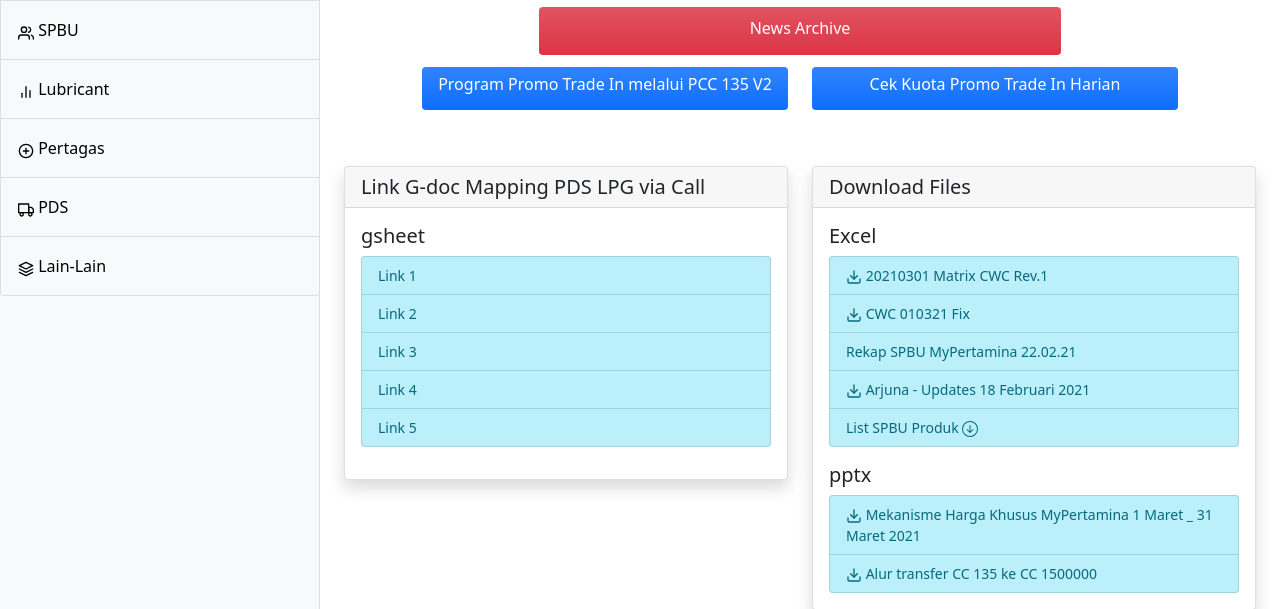
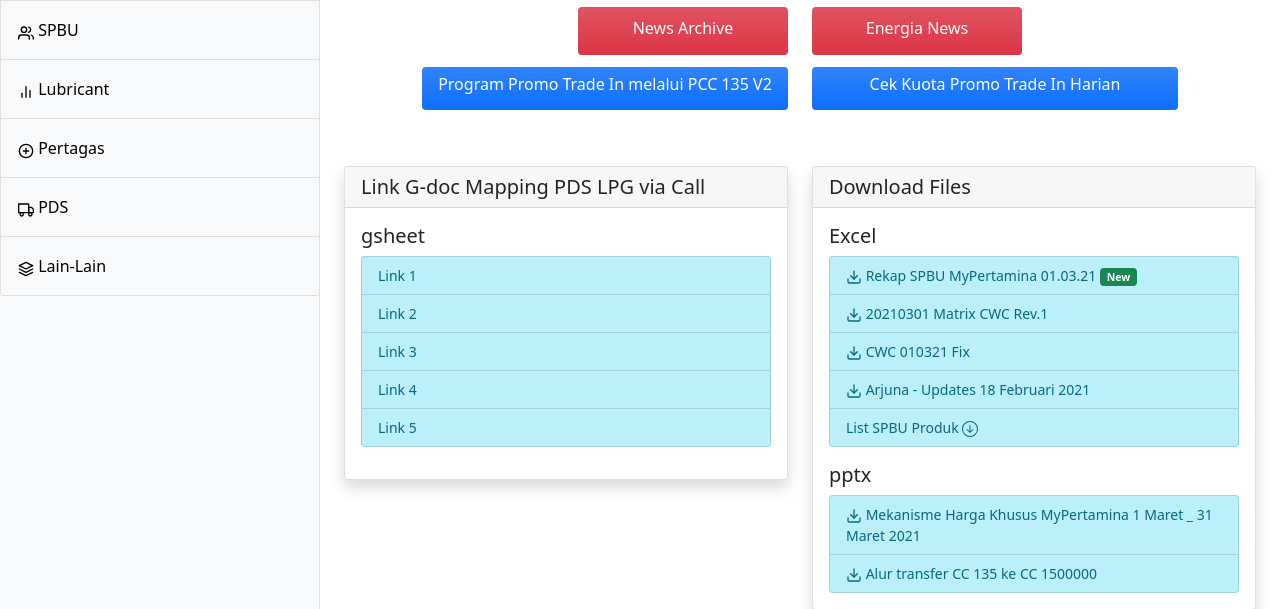
Before and after one commit to gunawanzakiahhalim/ci4login, a CodeIgniter 4 app: the page made by app/Views/info/index.php in a window 1280 px wide. Shown: the part 242-851 px from the top of the page. Run offline with PHP 8.4 and a stand-in for CodeIgniter, Linux system fonts and the light colour scheme; the template is opened without the code that fills it, so the values that code supplies are empty; some libraries are stand-ins or nearby versions.

Commit message:
modified file.php

```diff
--- a/app/Views/info/file1.php
+++ b/app/Views/info/file1.php
@@ -1,9 +1,16 @@
 <div class="row justify-content-center mb-1">
-  <div class="col-md-7">
+  <div class="col-md-3">
     <div class="p-2 mb-2 bg-danger bg-gradient rounded text-center">
       <a href="https://rensi135.000webhostapp.com/news" target="_blank" class="text-white text-decoration-none">
         <h6 class="pt-1">News Archive</h6>
       </a>
     </div>
   </div>
+  <div class="col-md-3">
+    <div class="p-2 mb-2 bg-danger bg-gradient rounded text-center">
+      <a href="https://pertamina.com/id/Energia-News" target="_blank" class="text-white text-decoration-none">
+        <h6 class="pt-1">Energia News</h6>
+      </a>
+    </div>
+  </div>
 </div>
--- a/app/Views/info/file3.php
+++ b/app/Views/info/file3.php
@@ -20,6 +20,14 @@
             <div class="card-body">
                 <h5 class="card-title">Excel</h5>
                 <div class="list-group mb-3">
+                    <a href="https://spbumypertamina.000webhostapp.com/xlsx/Rekap%20SPBU%20MyPertamina%2001.03.21.xlsx" target="_blank" class="list-group-item list-group-item-action list-group-item-info">
+                        <span data-feather="download"></span>
+                        Rekap SPBU MyPertamina 01.03.21
+                        <?php $timeTarget = 1615347440; ?>
+                        <?php if ($timeTarget > time()) : ?>
+                            <span class="badge bg-success">New</span>
+                        <?php endif; ?>
+                    </a>
                     <a href="https://spbumypertamina.000webhostapp.com/xlsx/20210301%20Matrix%20CWC%20Rev.1.xlsx" target="_blank" class="list-group-item list-group-item-action list-group-item-info">
                         <span data-feather="download"></span>
                         20210301 Matrix CWC Rev.1
@@ -27,12 +35,6 @@
                     <a href="https://spbumypertamina.000webhostapp.com/xlsx/CWC%20010321%20Fix.xlsx" target="_blank" class="list-group-item list-group-item-action list-group-item-info">
                         <span data-feather="download"></span>
                         CWC 010321 Fix
-                    </a>
-                    <a href="https://spbumypertamina.000webhostapp.com/xlsx/Rekap%20SPBU%20MyPertamina%2022.02.21.xlsx" target="_blank" class="list-group-item list-group-item-action list-group-item-info">Rekap SPBU MyPertamina 22.02.21
-                        <?php $timeTarget = 1614826654; ?>
-                        <?php if ($timeTarget > time()) : ?>
-                            <span class="badge bg-success">New</span>
-                        <?php endif; ?>
                     </a>
                     <a href="https://chanelsosmed.000webhostapp.com/xlsx/Arjuna%20-%20Updates%2018%20Februari%202021.xlsx" target="_blank" class="list-group-item list-group-item-action list-group-item-info">
                         <span data-feather="download"></span>
--- a/composer.json
+++ b/composer.json
@@ -10,8 +10,7 @@
         "php": ">=7.2",
         "codeigniter4/framework": "^4",
         "myth/auth": "^1.0@beta",
-        "fzaninotto/faker": "^1.5",
-        "phpoffice/phpspreadsheet": "^1.16"
+        "fzaninotto/faker": "^1.5"
     },
     "require-dev": {
         "mikey179/vfsstream": "1.6.*",
```
Also changed, not shown: 1 other file.
